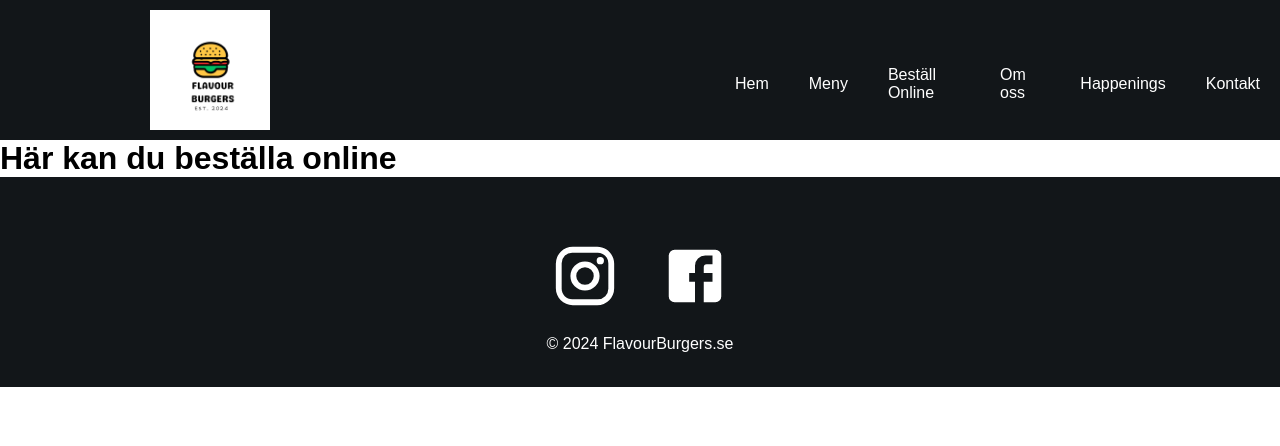
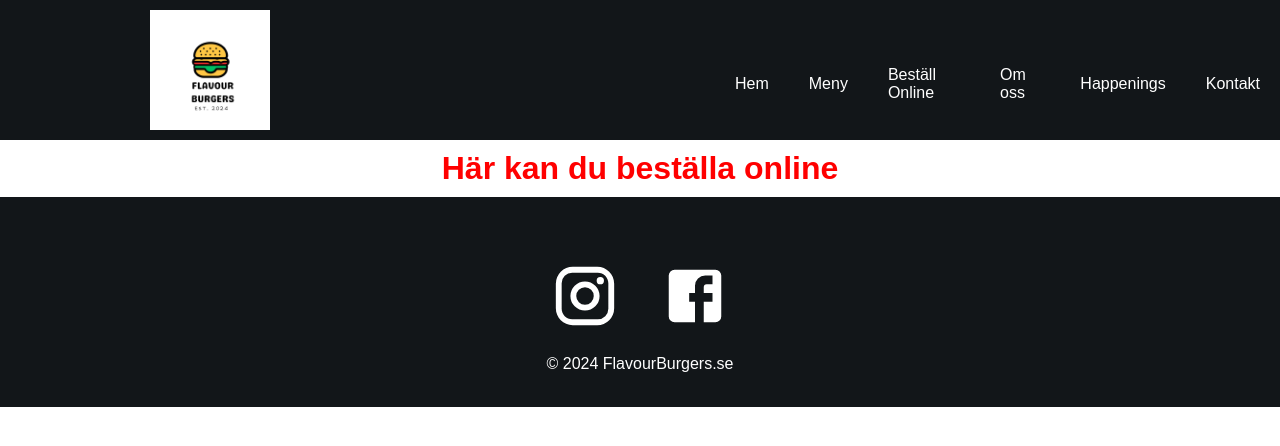
Before and after one commit to Peterca85/flavourburgersprojekt, a React (Create React App) app: page /bestallOnline in a window 1280 px wide. Shown: the top 446 px of the page. Built offline with nearby package versions, Linux system fonts and the light colour scheme.

Commit message:
set up css menu order

```diff
--- a/src/pages/OrderOnline.js
+++ b/src/pages/OrderOnline.js
@@ -3,7 +3,7 @@ import "../styles/Order.css";
 
 function OrderOnline() {
   return (
-    <div>
+    <div className='order'>
       <h1>Här kan du beställa online</h1>
     </div>
   )
--- a/src/styles/Home.css
+++ b/src/styles/Home.css
@@ -93,13 +93,13 @@ h3{
 
 .openHours{
   background-color: rgb(249, 216, 209);
-  text-align: center;
   padding:25px;
 }
 
 .openHours h1{
  font-size: 40px;
  padding: 20px;
+ text-align: center;
 }
 
 .openHours h3{
@@ -111,7 +111,7 @@ h3{
 }
 
 .hamburgerMonth{
-  background-color: black;
+  background-color: #121619;
   height: 70vh;
   width: 100%;
 img {
--- a/src/styles/Menu.css
+++ b/src/styles/Menu.css
@@ -0,0 +1,5 @@
+.menu h1{
+    color: red;
+    text-align: center;
+    padding: 10px;
+}
--- a/src/styles/Order.css
+++ b/src/styles/Order.css
@@ -0,0 +1,5 @@
+.order h1{
+    color: red;
+    text-align: center;
+   padding: 10px;
+}
```
